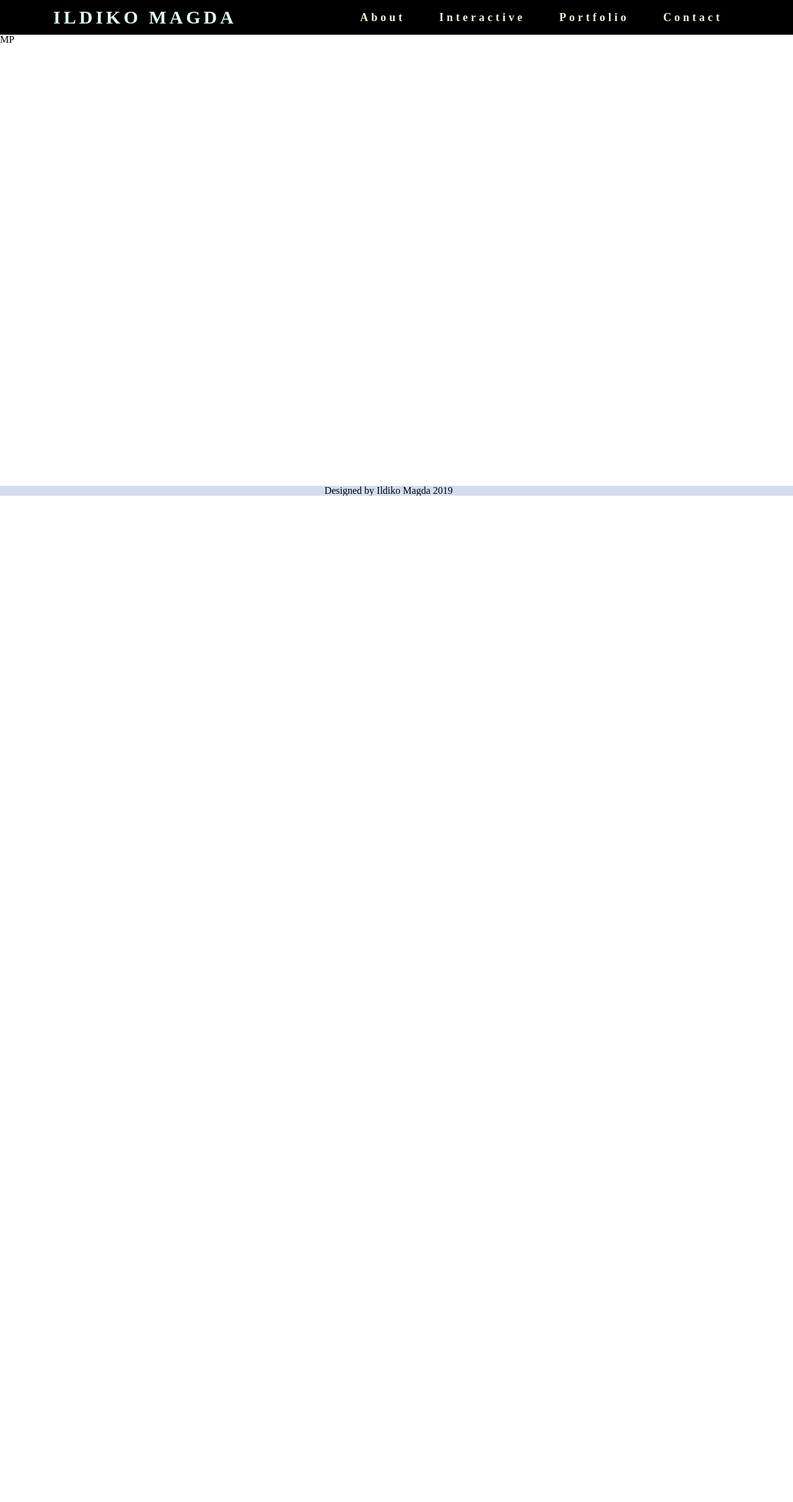
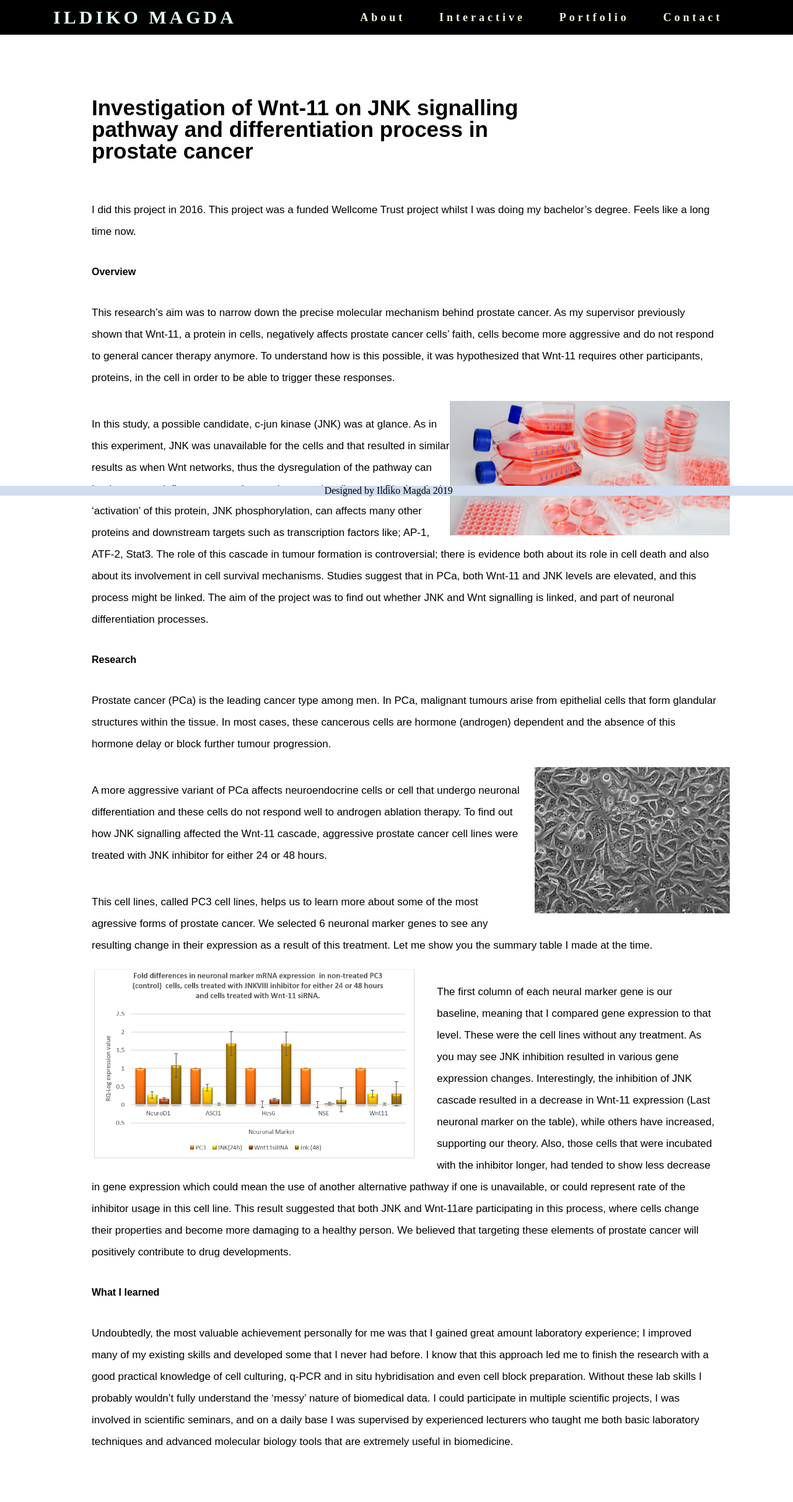
Before and after one commit to IldikoMagda/ildiko-web, a Flask app: page /portfolio/ProstateCancerResearch in a window 1280 px wide. Shown: the whole page at 62% size. Before the commit the page ends 800 px from the top, so only its background shows below. Run offline with Flask 2, Linux system fonts and the light colour scheme; some web fonts are replaced.

Commit message:
first version of cancerresearch route within portfolio. Pics added, description formatted

```diff
--- a/static/css/style.css
+++ b/static/css/style.css
@@ -1384,6 +1384,7 @@ overflow-x: hidden;
   }
 }
 /* PORTFOLIO/WEBAPP ROUTE */
+/* MAIN and BODY generally ruled in here for /cancerresearch route */
 
 .mainbox{
   background-color: transparent;
@@ -1393,13 +1394,13 @@ overflow-x: hidden;
   padding-bottom: 60px;
   font-family: 'Nunito', sans-serif;
 }
-.webapp-title{
+.web-title{
   height: 10%;
   width: 70%;
   padding: 20px;
   margin-bottom: 2.5vh;
 }
-.webapp-title h1{
+.web-title h1{
   font-size: 35px;
   font-weight: bold;
 }
@@ -1462,3 +1463,44 @@ overflow-x: hidden;
 #B a:visited{
   color: purple;
 }
+
+/* PORTFOLIO/CANCERRESEARCH ROUTE */
+
+#C1{
+  width: 43%;
+  height: 38%;
+  overflow: auto;
+  float: right;
+}
+
+#C1 img{
+  object-fit: contain;
+  max-width: 100%;
+}
+
+#C2{
+  width: 50%;
+  height: 40%;
+  overflow:auto;
+  float: left;
+  margin-left:2%;
+  margin-right:3%;
+}
+
+#C2 img{
+  object-fit: contain;
+  max-width: 100%;
+}
+
+#C3{
+  width:30%;
+  height: 30%;
+  overflow: auto;
+  float: right;
+  margin-left: 2%;
+}
+
+#C3 img{
+  object-fit: contain;
+  max-width: 100%;
+}
--- a/templates/portfolio/cancerresearch.html
+++ b/templates/portfolio/cancerresearch.html
@@ -2,6 +2,65 @@
 
 
 {% block content %}
-<p>MP </p>
+<div class="mainbox">
+    <div class="web-title">
+        <h1> Investigation of Wnt-11 on JNK signalling pathway and differentiation process in prostate cancer</h1>
+    </div>
+
+    <div class= "web-body" id="B">
+
+        <p>I did this project in 2016. This project was a funded Wellcome Trust project whilst I was doing my bachelor’s degree.
+         Feels like a long time now. </p>
+
+        <h1> Overview</h1>
+
+        <p>This research’s aim was to narrow down the precise molecular mechanism behind prostate cancer. As my supervisor previously shown that Wnt-11, a protein in cells, negatively affects prostate cancer cells’ faith, cells become more aggressive and do not respond to general cancer therapy anymore.
+    To understand how is this possible, it was hypothesized that Wnt-11 requires other participants, proteins, in the cell in order to be able to trigger these responses.
+    </p>
+        <div class="cancerpic1" id="C1">
+                <img src="{{url_for("static", filename="CellCulture.jpg")}}" alt="cultures" >
+        </div>
+
+    <p>
+    In this study, a possible candidate, c-jun kinase (JNK) was at glance.
+    As in this experiment, JNK was unavailable for the cells and that resulted in similar results as when Wnt networks, thus the dysregulation of the pathway can lead to cancer, inflammatory and neurodegenerative diseases.
+    Biochemical ‘activation’ of this protein, JNK phosphorylation, can affects many other proteins and downstream targets such as transcription factors like; AP-1, ATF-2, Stat3.
+    The role of this cascade in tumour formation is controversial; there is evidence both about its role in cell death and also about its involvement in cell survival mechanisms.
+    Studies suggest that in PCa, both Wnt-11 and JNK levels are elevated, and this process might be linked. The aim of the project was to find out whether JNK and Wnt signalling is linked, and part of neuronal differentiation processes.</p>
+
+        <h1> Research</h1>
+
+        <p>Prostate cancer (PCa) is the leading cancer type among men. In PCa, malignant tumours arise from epithelial cells that form glandular structures within the tissue.
+        In most cases, these cancerous cells are hormone (androgen) dependent and the absence of this hormone delay or block further tumour progression.
+        </p>
+            <div class="cancerpic3" id="C3">
+                <img src="{{url_for("static", filename="PC3_cell.jpg")}}" alt="cellline" >
+            </div>
+        <p>
+        A more aggressive variant of PCa affects neuroendocrine cells or cell that undergo neuronal differentiation and these cells do not respond well to androgen ablation therapy.
+        To find out how JNK signalling affected the Wnt-11 cascade, aggressive prostate cancer cell lines were treated with JNK inhibitor for either 24 or 48 hours. </p>
+        <p>
+        This cell lines, called PC3 cell lines, helps us to learn more about some of the most agressive forms of prostate cancer.
+
+        We selected 6 neuronal marker genes to see any resulting change in their expression as a result of this treatment.
+        Let me show you the summary table I made at the time. </p>
+
+            <div class="cancerpic2" id="C2">
+                <img src="{{url_for("static", filename="prtable.PNG")}}" alt="resulttable" >
+            </div>
+
+        <p>The first column of each neural marker gene is our baseline, meaning that I compared gene expression to that level.
+        These were the cell lines without any treatment. As you may see JNK inhibition resulted in various gene expression changes. Interestingly, the inhibition of JNK cascade resulted in a decrease in Wnt-11 expression (Last neuronal marker on the table), while others have increased, supporting our theory.
+        Also, those cells that were incubated with the inhibitor longer, had tended to show less decrease in gene expression which could mean the use of another alternative pathway if one is unavailable, or could represent rate of the inhibitor usage in this cell line.
+        This result suggested that both JNK and Wnt-11are participating in this process, where cells change their properties and become more damaging to a healthy person.
+        We believed that targeting these elements of prostate cancer will positively contribute to drug developments.</p>
+
+        <h1> What I learned</h1>
+
+        <p>Undoubtedly, the most valuable achievement personally for me was that I gained great amount laboratory experience; I improved many of my existing skills and developed some that I never had before. I know that this approach led me to finish the research with a good practical knowledge of cell culturing, q-PCR and in situ hybridisation and even cell block preparation.
+        Without these lab skills I probably wouldn’t fully understand the ‘messy’ nature of biomedical data. I could participate in multiple scientific projects, I was involved in scientific seminars, and on a daily base I was supervised by experienced lecturers who taught me both basic laboratory techniques and advanced molecular biology tools that are extremely useful in biomedicine. </p>
+
+    </div>
+</div>
 
 {% endblock %}
--- a/templates/portfolio/webapp.html
+++ b/templates/portfolio/webapp.html
@@ -5,12 +5,12 @@
 
 <div class="mainbox">
 
-    <div class="webapp-title">
+    <div class="web-title">
         <h1>Bioinformatics Kinase Database Web Application </h1>
 
     </div>
 
-    <div class="webapp-body" id="B">
+    <div class="web-body" id="B">
         <p>I worked on this project for approximately two months as a part of my masters degree. I was in a group of 4 bioinformaticians.
         Our goal was to create a database and webapplication with very limited time on hand, with various specification.
         This project was a very typical bioinformatics problem with plenty of data handling. This is a snippet of what it looked like
```
Also changed, not shown: static/CellCulture.jpg (added), static/PC3_cell.jpg (added), static/prtable.PNG (added).
